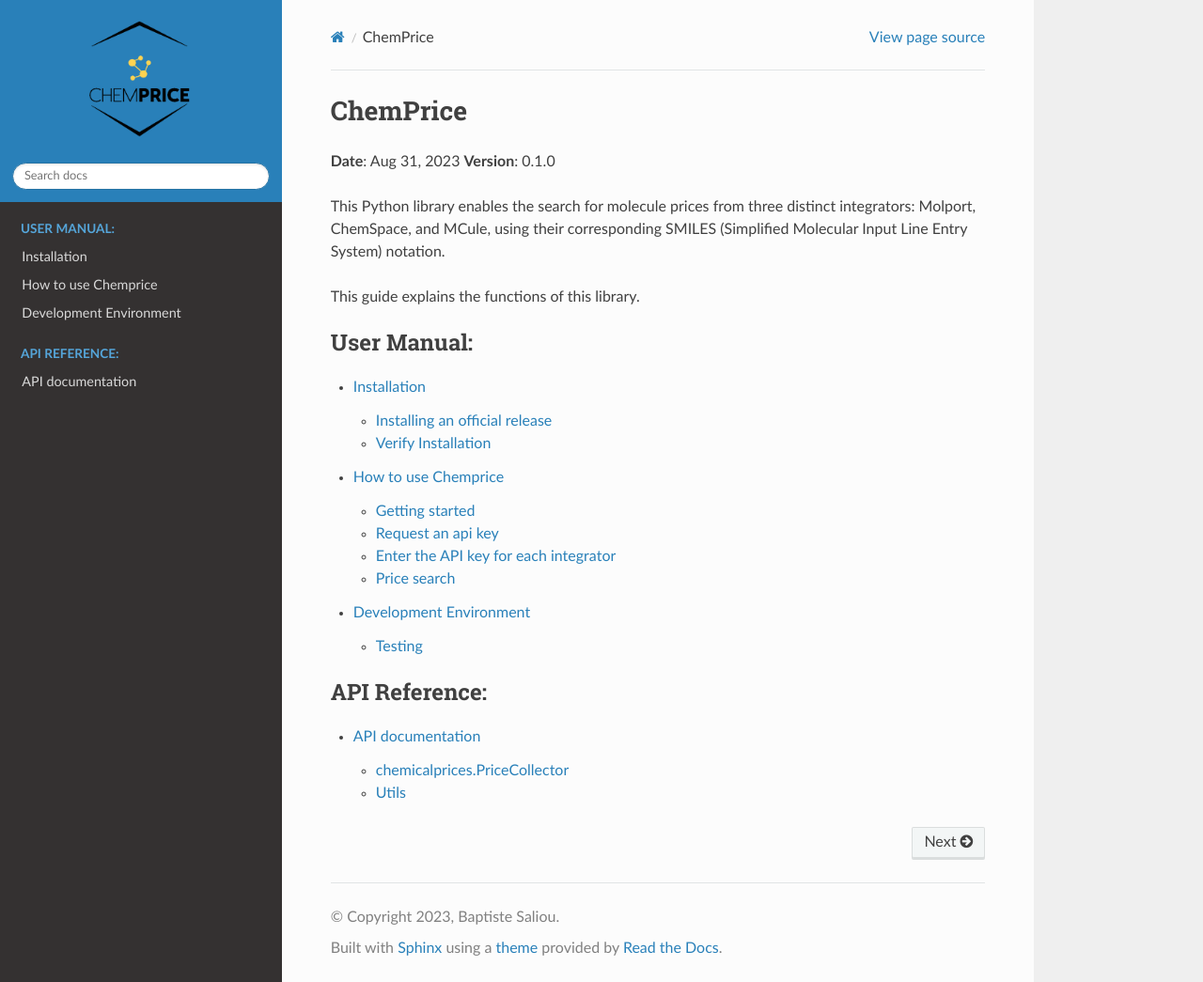
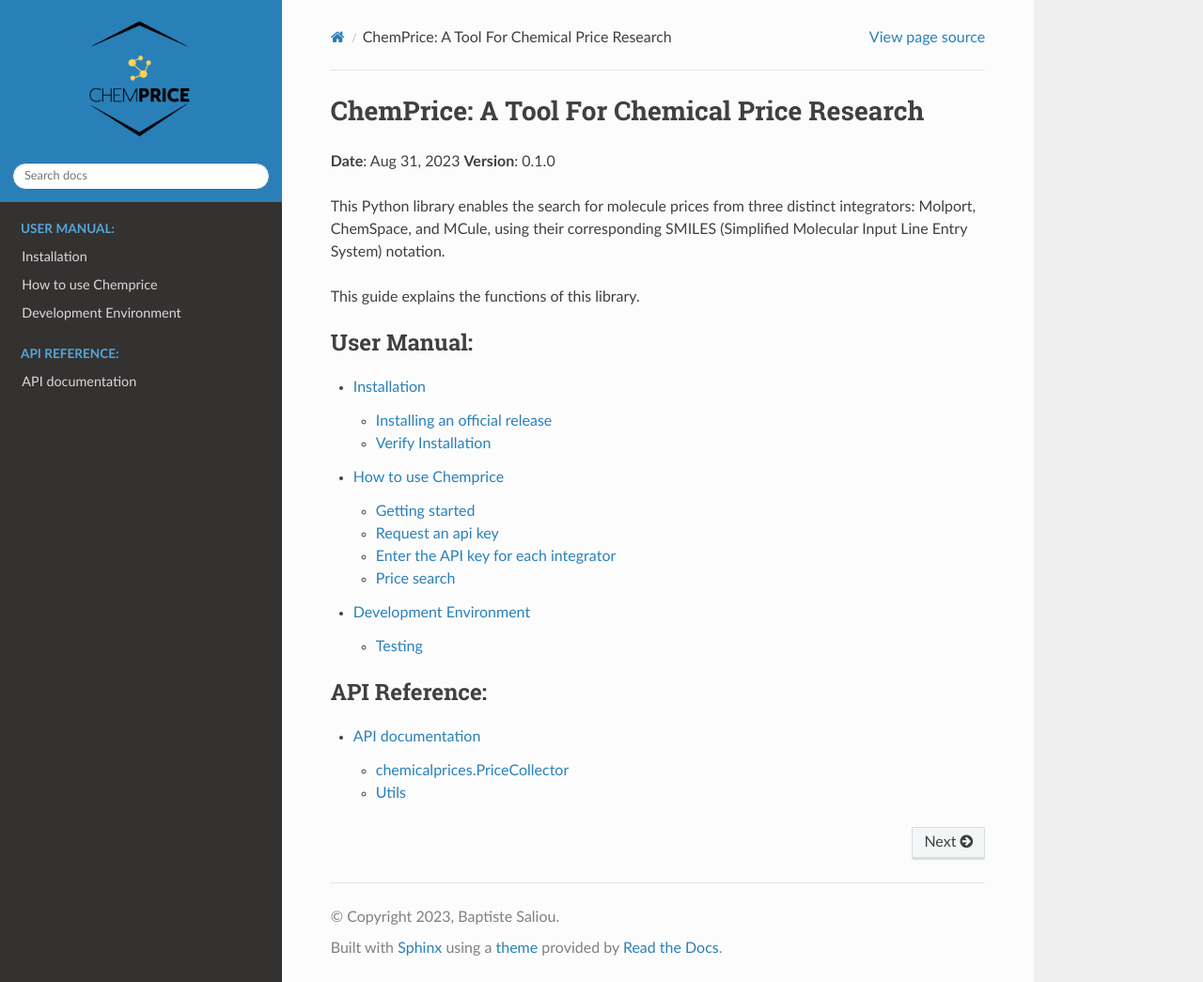
Before and after one commit to bsaliou/ChemPrice, a Sphinx documentation site: the page built from docs/source/index.rst, in a window 1280 px wide and 1045 px high. Shown: the whole window at 94% size. Built offline with Sphinx 7.4.7 and the Read the Docs theme 2.0.0, drawn with Linux system fonts in a browser that asks for light colours.

Commit message:
docs name

```diff
--- a/docs/source/index.rst
+++ b/docs/source/index.rst
@@ -1,4 +1,4 @@
-ChemPrice
+ChemPrice: A Tool For Chemical Price Research
 ===================================
 
 **Date**: |today| **Version**: |version|
```
